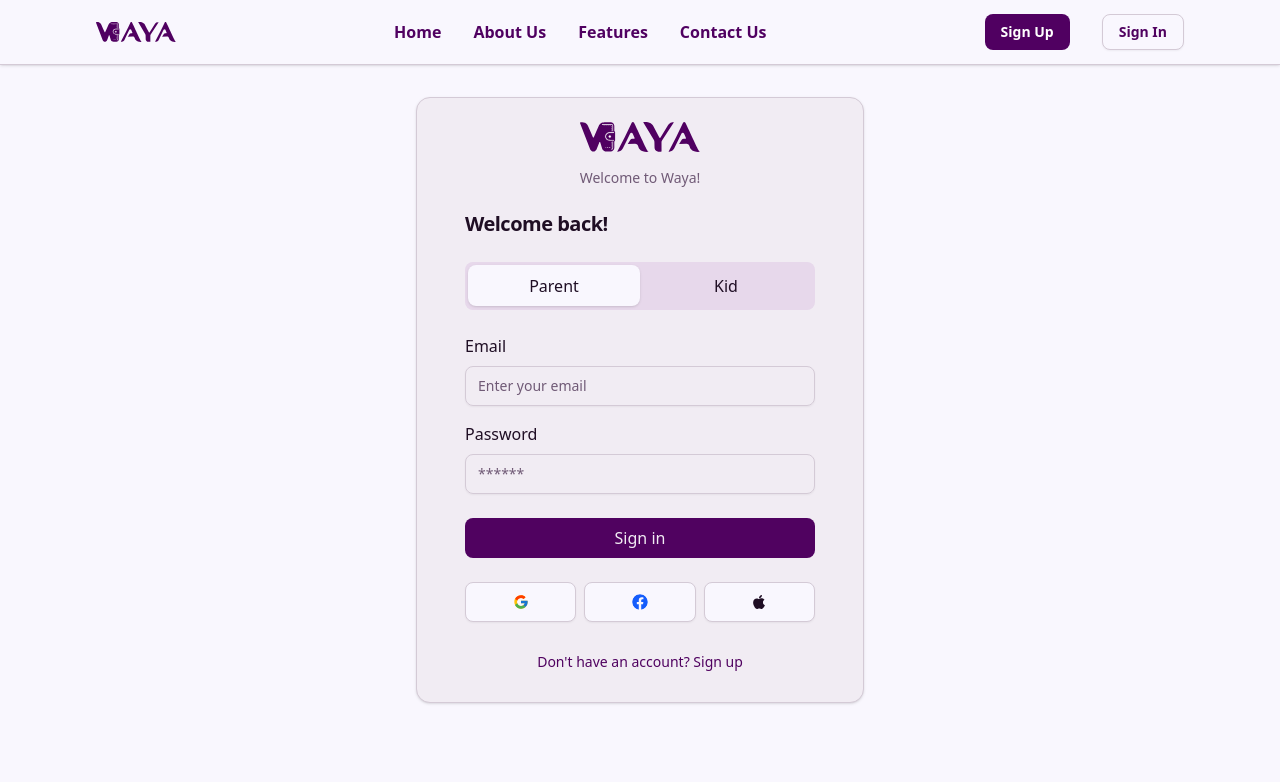
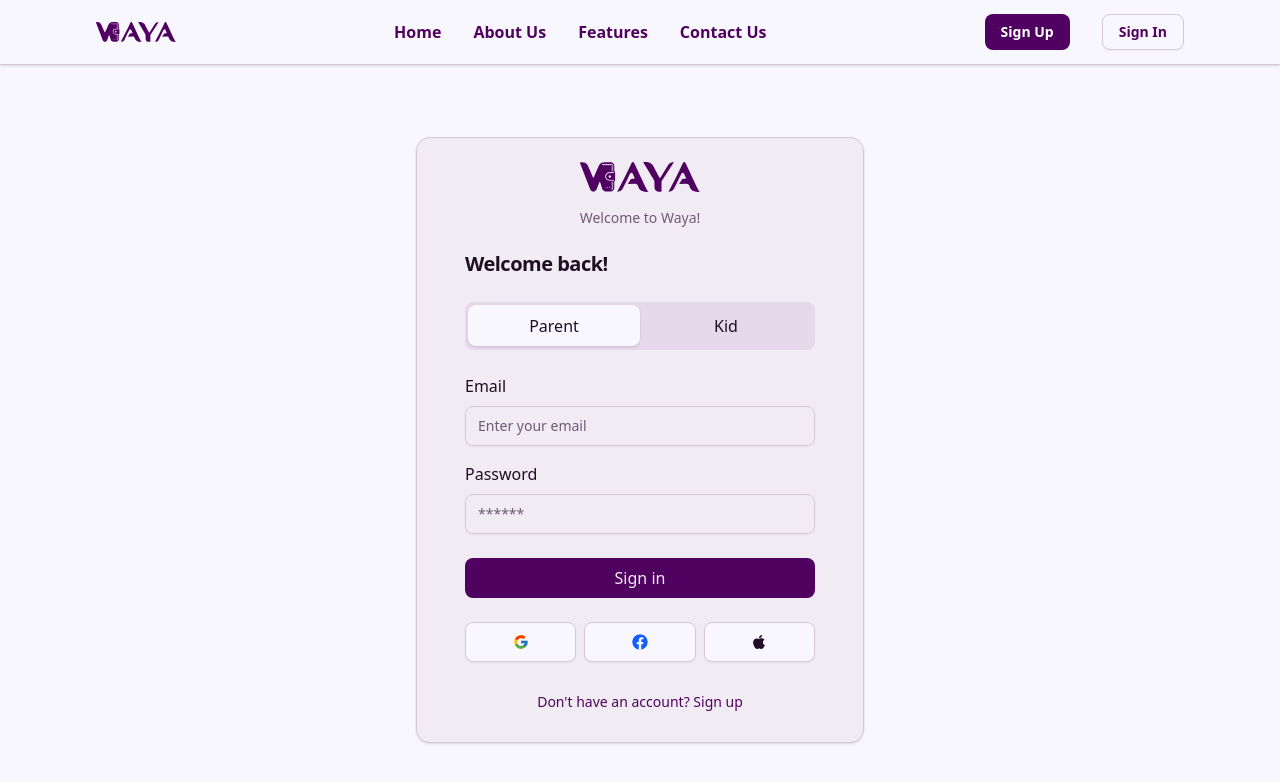
Before and after one commit to Daniel-T-Dada/mentorled-waya, a Next.js app: page /auth/signin in a window 1280 px wide. Shown: the top 782 px of the page. Built offline with nearby package versions, Linux system fonts and the light colour scheme.

Commit message:
disabled the dark theme mode temporarily and remove the footer from the auth pages

```diff
--- a/app/auth/signin/page.tsx
+++ b/app/auth/signin/page.tsx
@@ -24,7 +24,7 @@
     }, [searchParams, router]);
 
     return (
-        <div className="flex min-h-screen items-center justify-center">
+        <div className="flex min-h-screen items-center justify-center p-4 pt-24">
             <SignInForm />
         </div>
     );
--- a/app/auth/signup/page.tsx
+++ b/app/auth/signup/page.tsx
@@ -2,11 +2,9 @@
 
 import SignUpForm from "@/components/auth/signup-form";
 
-
-
 export default function SignUpPage() {
   return (
-    <div className="min-h-screen flex items-center justify-center p-4">
+    <div className="min-h-screen flex items-center justify-center p-4 pt-24">
       <SignUpForm />
     </div>
   );
```
